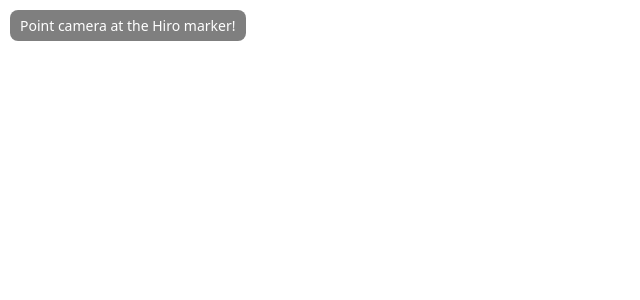
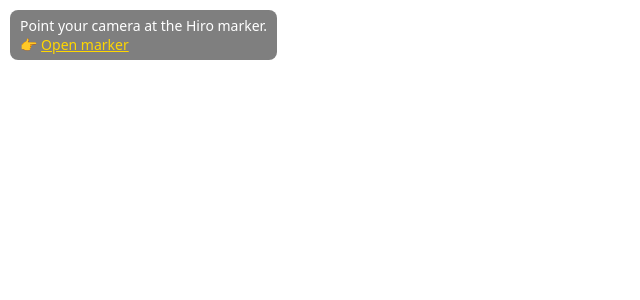
Before and after one commit to SHAHRIAR-HOSSAIN-RIMON/ar, a Flask app: page / in a window 1280 px wide. Shown: the top 300 px of the page, without its empty margins (0-640 px from the left). Run offline with Flask 3, Linux system fonts and the light colour scheme; some libraries are stand-ins or nearby versions.

Commit message:
added picture

```diff
--- a/templates/index.html
+++ b/templates/index.html
@@ -2,25 +2,22 @@
 <html lang="en">
 <head>
   <meta charset="utf-8" />
-  <meta name="viewport" content="width=device-width,initial-scale=1.0,maximum-scale=1.0,user-scalable=no" />
-  <title>Hackathon AR — Flask + AR.js</title>
+  <meta name="viewport" content="width=device-width,initial-scale=1.0" />
+  <title>Hackathon AR</title>
 
-  <!-- A-Frame -->
+  <!-- A-Frame + AR.js -->
   <script src="https://aframe.io/releases/1.5.0/aframe.min.js"></script>
-  <!-- AR.js -->
   <script src="https://unpkg.com/AR.js@3.4.2/aframe/build/aframe-ar.js"></script>
 
   <link rel="stylesheet" href="{{ url_for('static', filename='css/style.css') }}">
 </head>
 <body>
-  <div id="ui">Point camera at the Hiro marker!</div>
+  <div id="ui">
+    Point your camera at the Hiro marker.<br>
+    👉 <a href="{{ url_for('static', filename='hiro.png') }}" target="_blank" style="color:#FFD700;">Open marker</a>
+  </div>
 
-  <a-scene
-    embedded
-    arjs="sourceType: webcam; debugUIEnabled: false;"
-    vr-mode-ui="enabled: false"
-  >
-    <!-- Marker -->
+  <a-scene embedded arjs="sourceType: webcam; debugUIEnabled: false;" vr-mode-ui="enabled: false">
     <a-marker preset="hiro">
       <a-box position="0 0.5 0" color="tomato"
              animation="property: rotation; to: 0 360 0; loop: true; dur: 6000">
```
Also changed, not shown: static/hiro.png (added), 1 other file.
